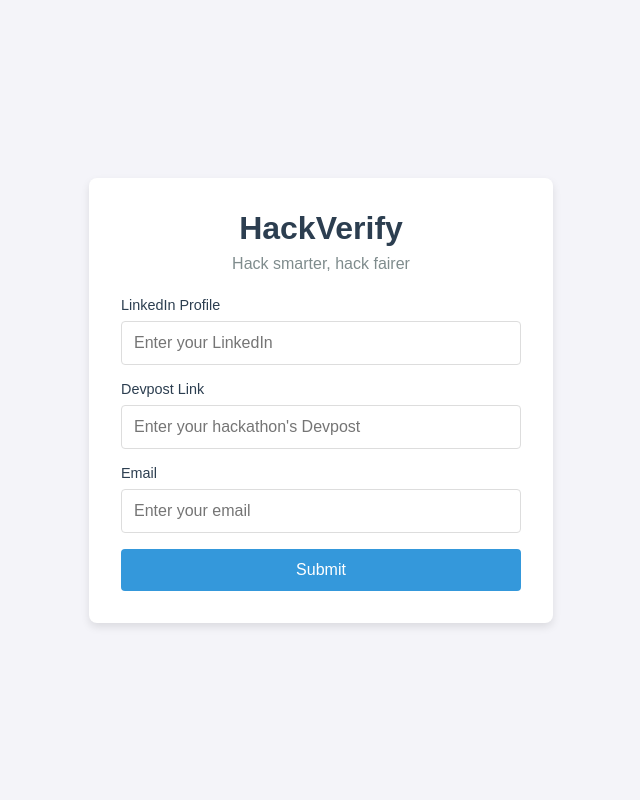
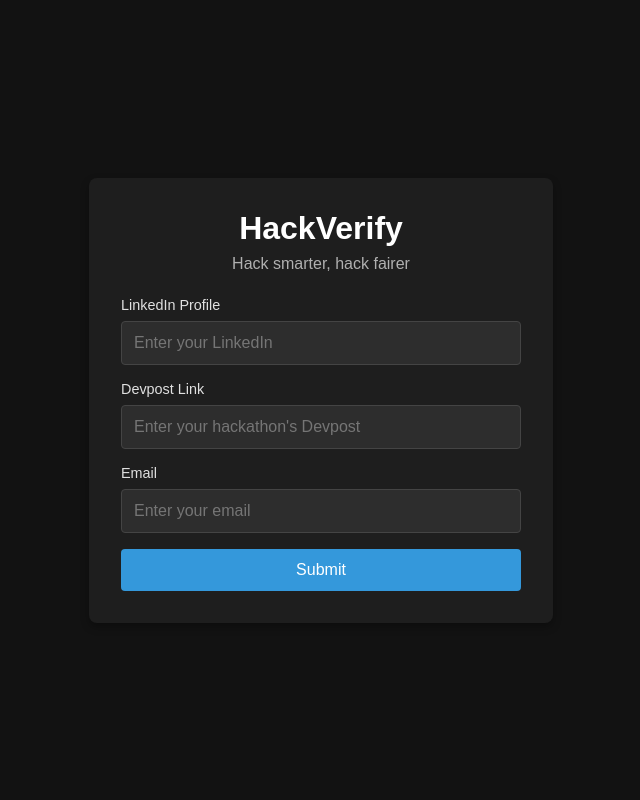
Before and after one commit to isharghura/HackVerify, a Python web app: template templates/index.html in a window 1280 px wide. Shown: the whole page, without its empty margins (319-959 px from the left). Run offline with Jinja, Linux system fonts and the light colour scheme; the template is opened without the code that fills it, so the values that code supplies are empty.

Commit message:
feature: change to dark mode

```diff
--- a/static/styles.css
+++ b/static/styles.css
@@ -1,7 +1,7 @@
 body {
     font-family: Arial, sans-serif;
-    background-color: #f4f4f9;
-    color: #333;
+    background-color: #121212;
+        color: #e0e0e0;
     margin: 0;
     padding: 0;
     display: flex;
@@ -11,10 +11,10 @@ body {
 }
 
 .container {
-    background-color: #fff;
+    background-color: #1e1e1e;
     padding: 2rem;
     border-radius: 8px;
-    box-shadow: 0 4px 8px rgba(0, 0, 0, 0.1);
+    box-shadow: 0 4px 8px rgba(0, 0, 0, 0.3);
     max-width: 400px;
     width: 100%;
 }
@@ -27,12 +27,12 @@ header {
 header h1 {
     font-size: 2rem;
     margin: 0;
-    color: #2c3e50;
+    color: #ffffff;
 }
 
 header p {
     font-size: 1rem;
-    color: #7f8c8d;
+    color: #b0b0b0;
     margin: 0.5rem 0 0;
 }
 
@@ -47,7 +47,7 @@ form {
 
 label {
     font-size: 0.9rem;
-    color: #2c3e50;
+    color: #e0e0e0;
     margin-bottom: 0.5rem;
     display: block;
 }
@@ -55,10 +55,12 @@ label {
 input {
     width: 100%;
     padding: 0.75rem;
-    border: 1px solid #ddd;
+    border: 1px solid #444;
     border-radius: 4px;
     font-size: 1rem;
     box-sizing: border-box;
+    background-color: #2d2d2d;
+        color: #e0e0e0;
 }
 
 input:focus {
```
